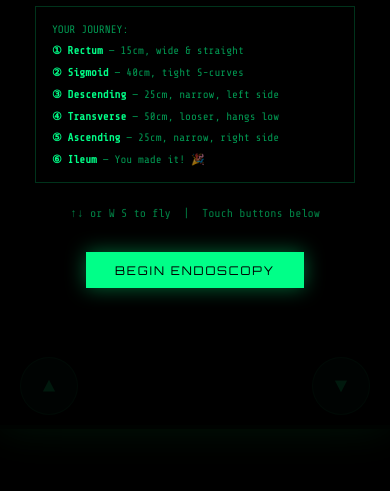
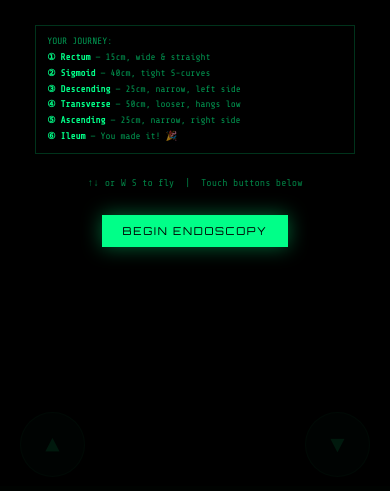
Before and after one commit to kw-eggplant/love-game, a website: page endoscopy-game.html in a window 390 px wide. Shown: the part 353-844 px from the top of the page. Drawn offline with nearby package versions, Linux system fonts and the light colour scheme.

Commit message:
Add mobile responsive endoscopy game

```diff
--- a/endoscopy-game.html
+++ b/endoscopy-game.html
@@ -20,8 +20,10 @@
   }
   #gameWrapper {
     position: relative;
-    width: min(500px, 100vw);
-    height: min(720px, 100vh);
+    width: 100vw;
+    height: 100vh;
+    max-width: 600px;
+    max-height: 900px;
   }
   canvas {
     display: block;
@@ -158,7 +160,7 @@
     pointer-events: none;
   }
   .ctrl-btn {
-    width: 58px; height: 58px;
+    width: 62px; height: 62px;
     background: rgba(0,255,136,0.12);
     border: 1px solid rgba(0,255,136,0.3);
     border-radius: 50%;
@@ -170,7 +172,29 @@
     -webkit-tap-highlight-color: transparent;
   }
   .ctrl-btn:active { background: rgba(0,255,136,0.3); }
-  @media (max-width: 600px), (pointer: coarse) { #mobileControls { display: flex; } }
+  @media (max-width: 768px), (pointer: coarse) { #mobileControls { display: flex; } }
+
+  @media (max-width: 480px) {
+    body { justify-content: flex-start; }
+    #gameWrapper { max-width: 100vw; max-height: 100vh; }
+    .hud-item { font-size: 0.48rem; }
+    .hud-val { font-size: 0.75rem; }
+    #sectionBanner { font-size: 0.82rem !important; }
+    .screen { padding: 1rem; }
+    .screen-title { font-size: 1.05rem !important; }
+    .screen-sub { font-size: 0.62rem !important; }
+    .journey-map { font-size: 0.58rem; padding: 0.5rem 0.7rem; line-height: 1.7; }
+    .btn { font-size: 0.68rem; padding: 0.55rem 1.3rem; margin-top: 0.5rem; }
+    .win-section { font-size: 0.6rem; }
+    .drone-emoji { font-size: 2rem; margin-bottom: 0.5rem; }
+    .ctrl-btn { width: 65px; height: 65px; font-size: 1.5rem; }
+    #progressBar { height: 5px; }
+  }
+  @media (max-width: 380px) {
+    .journey-map { font-size: 0.54rem; }
+    .screen-title { font-size: 0.95rem !important; }
+  }
+
   .scanline {
     position: absolute; inset: 0;
     background: repeating-linear-gradient(0deg, transparent, transparent 2px, rgba(0,0,0,0.025) 2px, rgba(0,0,0,0.025) 4px);
```
